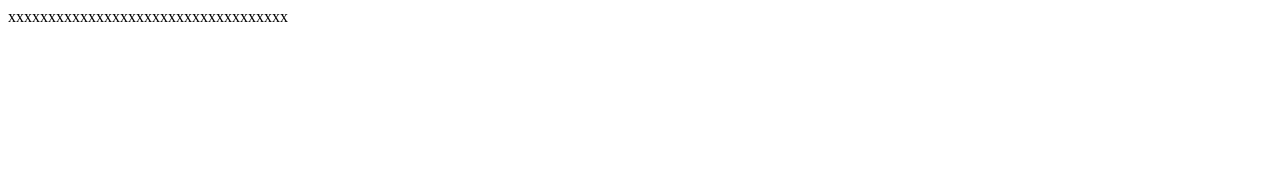
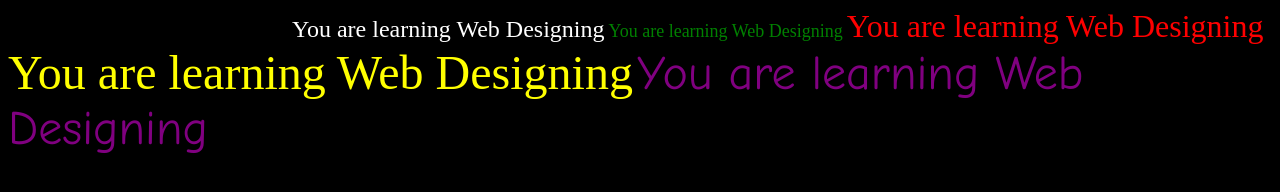
Before and after one commit to ChiningGlitch/GlitchingGang, a plain HTML site: page index.html in a window 1280 px wide. Drawn offline with Linux system fonts and the light colour scheme.

Commit message:
Create index.html for my GlitchingGang GitHub Pages

```diff
--- a/index.html
+++ b/index.html
@@ -1,2 +1,15 @@
 <html><head><title>GlitchingGang's Merch</title></head><meta name="google-site-verification" content="fo6RIbXnN0Jc_zVGdFxHXizOVEPKJv3iJ4Y30T40RXc" /><body>xxxxxxxxxxxxxxxxxxxxxxxxxxxxxxxxxxx </body></html>
 <html><head><title>Web Designing</title></head>
+<body bgcolor="black">
+
+<font face="Bradley Hand ITC" color="white" size="5">You are learning Web Designing</font>
+
+<font face="Cooper Black" color="green" size="4">You are learning Web Designing</font>
+
+<font face="broadway" color="red" size="6">You are learning Web Designing</font>
+
+<font face="Aerial" color="yellow" size="8"> You are learning Web Designing</font>
+
+<font face="Comic Sans MS" color="purple" size="10"> You are learning Web Designing</font>
+
+</body></html>
```
